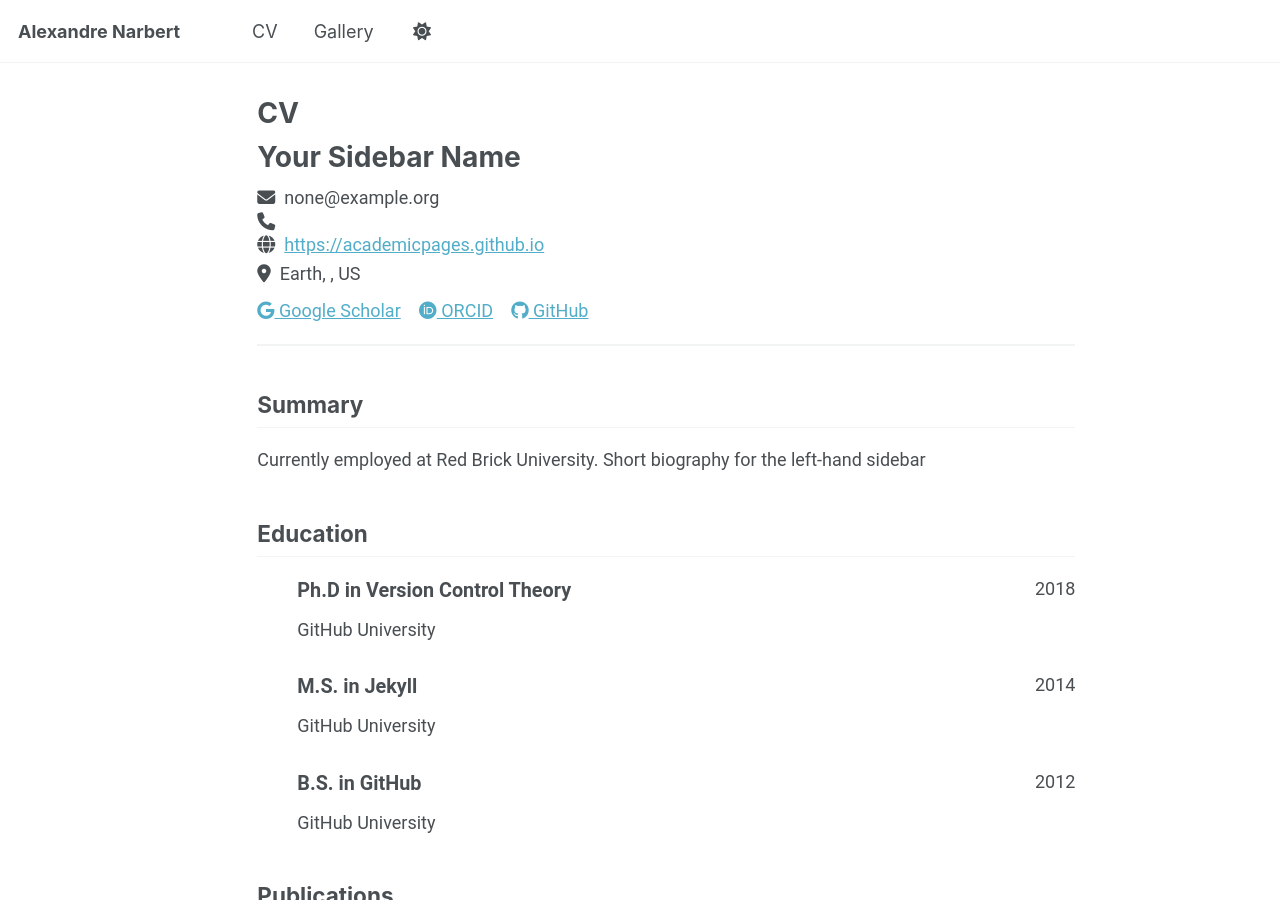
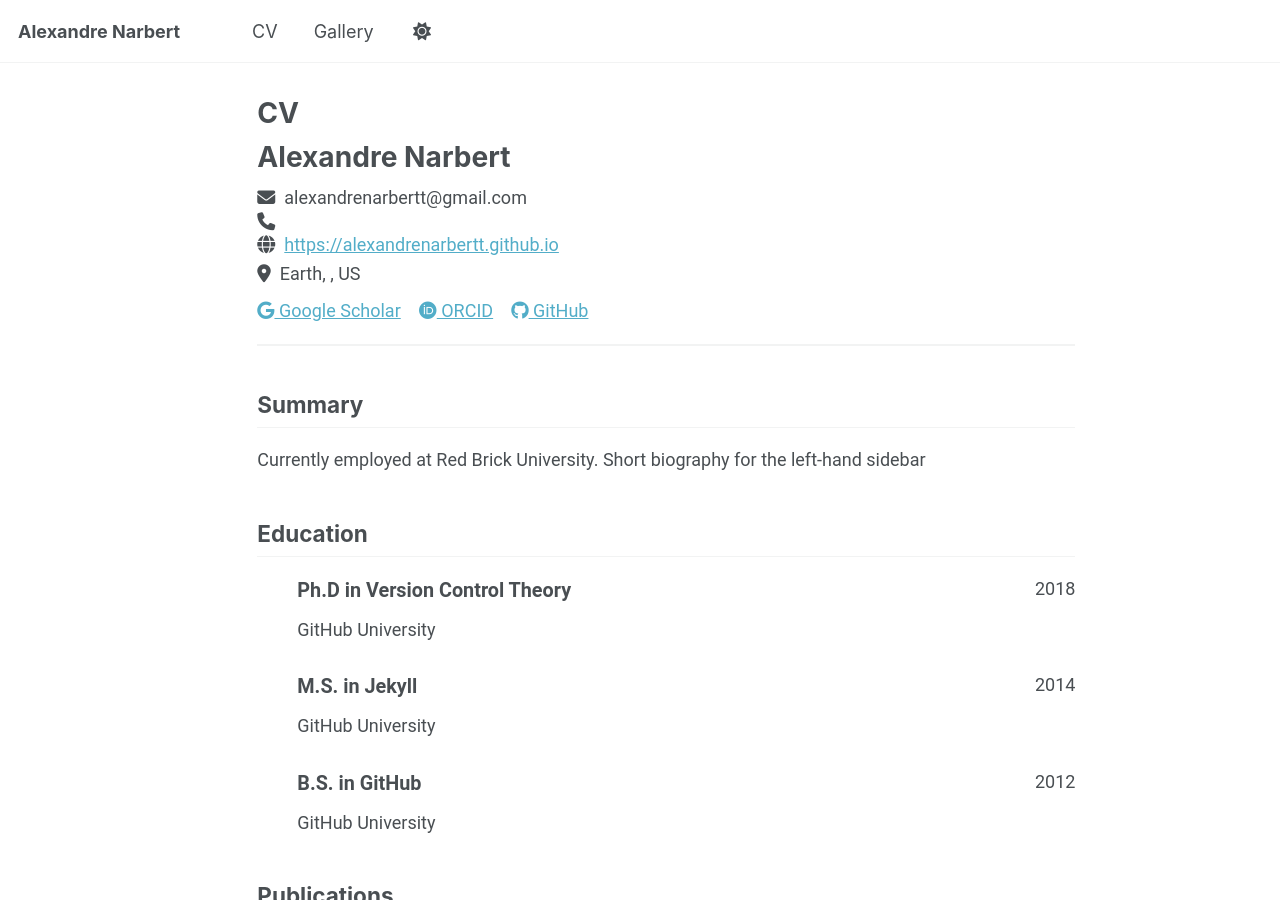
Before and after one commit to alexandrenarbert/alexandren.github.io, a Jekyll site: the page built from _pages/cv-json.md, in a window 1280 px wide and 900 px high. Built offline with Jekyll 4.4.1, drawn with Linux system fonts in a browser that asks for light colours; a script that is not in the unit is left out.

Commit message:
Update personal information in cv.json

```diff
--- a/_data/cv.json
+++ b/_data/cv.json
@@ -1,9 +1,9 @@
 {
   "basics": {
-    "name": "Your Sidebar Name",
-    "email": "none@example.org",
+    "name": "Alexandre Narbert",
+    "email": "alexandrenarbertt@gmail.com",
     "phone": "",
-    "website": "https://academicpages.github.io",
+    "website": "https://alexandrenarbertt.github.io",
     "summary": "Currently employed at Red Brick University. Short biography for the left-hand sidebar",
     "location": {
       "address": "",
@@ -26,7 +26,7 @@
       {
         "network": "GitHub",
         "username": "academicpages",
-        "url": "https://github.com/academicpages"
+        "url": "https://github.com/alexandrenarbert"
       }
     ]
   },
```
